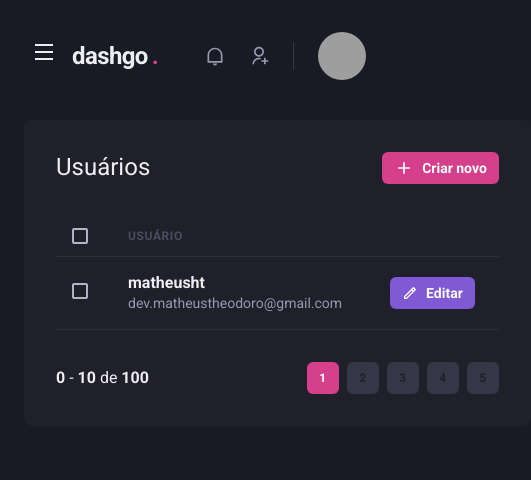
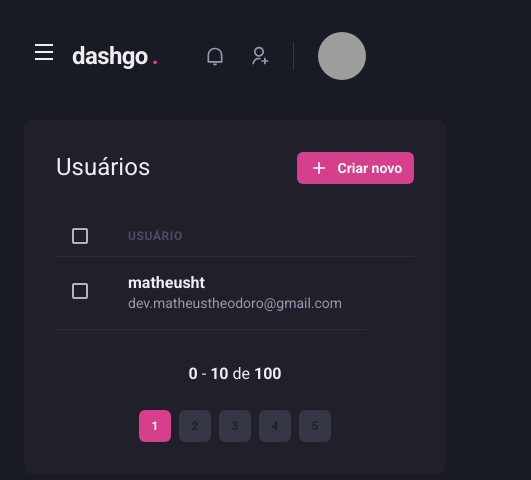
Before and after one commit to matheusht/dashgo, a Next.js app: page /users in a window 390 px wide. Shown: the top 480 px of the page, 531 px wide, since content can reach past the window. Built offline with nearby package versions, Linux system fonts and the light colour scheme; grey boxes are pictures that could not be loaded.

Commit message:
feat: 🎸 Responsive userList addition

```diff
--- a/src/components/Pagination/index.tsx
+++ b/src/components/Pagination/index.tsx
@@ -4,7 +4,7 @@ import { PaginationItem } from "./PaginationItem";
 export function Pagination() {
     return (
         <Stack
-            direction="row"
+            direction={["column", "row"]}
             mt="8"
             justify="space-between"
             alignItems="center"
--- a/src/pages/users/index.tsx
+++ b/src/pages/users/index.tsx
@@ -59,17 +59,6 @@ export default function UserList() {
                                     </Box>
                                 </Td>
                                 {isWideVersion && <Td>03 de Setembro, 2024</Td>}
-                                <Td>
-                                    <Button
-                                        as="a"
-                                        size="sm"
-                                        fontSize="sm"
-                                        colorScheme="purple"
-                                        leftIcon={<Icon as={RiPencilLine} fontSize="16" />}
-                                    >
-                                        Editar
-                                    </Button>
-                                </Td>
                             </Tr>
                         </Tbody>
                     </Table>
```
